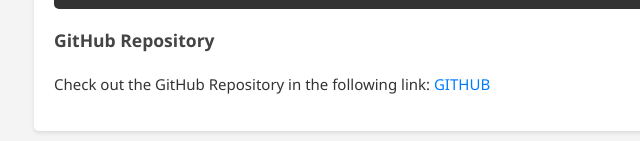
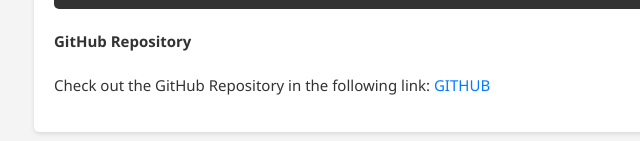
Before and after one commit to kostastepetes/grab-js, a website: page docs/index.html in a window 1280 px wide. Shown: the part 4056-4197 px from the top of the page, 0-640 px from the left. Drawn offline with Linux system fonts and the light colour scheme.

Commit message:
docs added

```diff
--- a/docs/index.html
+++ b/docs/index.html
@@ -189,7 +189,7 @@ grab.<span class="hljs-attr">enableCors</span> = <span class="hljs-literal">fals
         .done();
 }
 </code></pre>
-<h3 id="repo">GitHub Repository</h3>
+<h4 id="repo">GitHub Repository</h4>
 <p>Check out the GitHub Repository in the following link: <a href="https://github.com/kostastepetes/grab-js" target="_blank">GITHUB</a></p>
 </div>
 </body>
```
